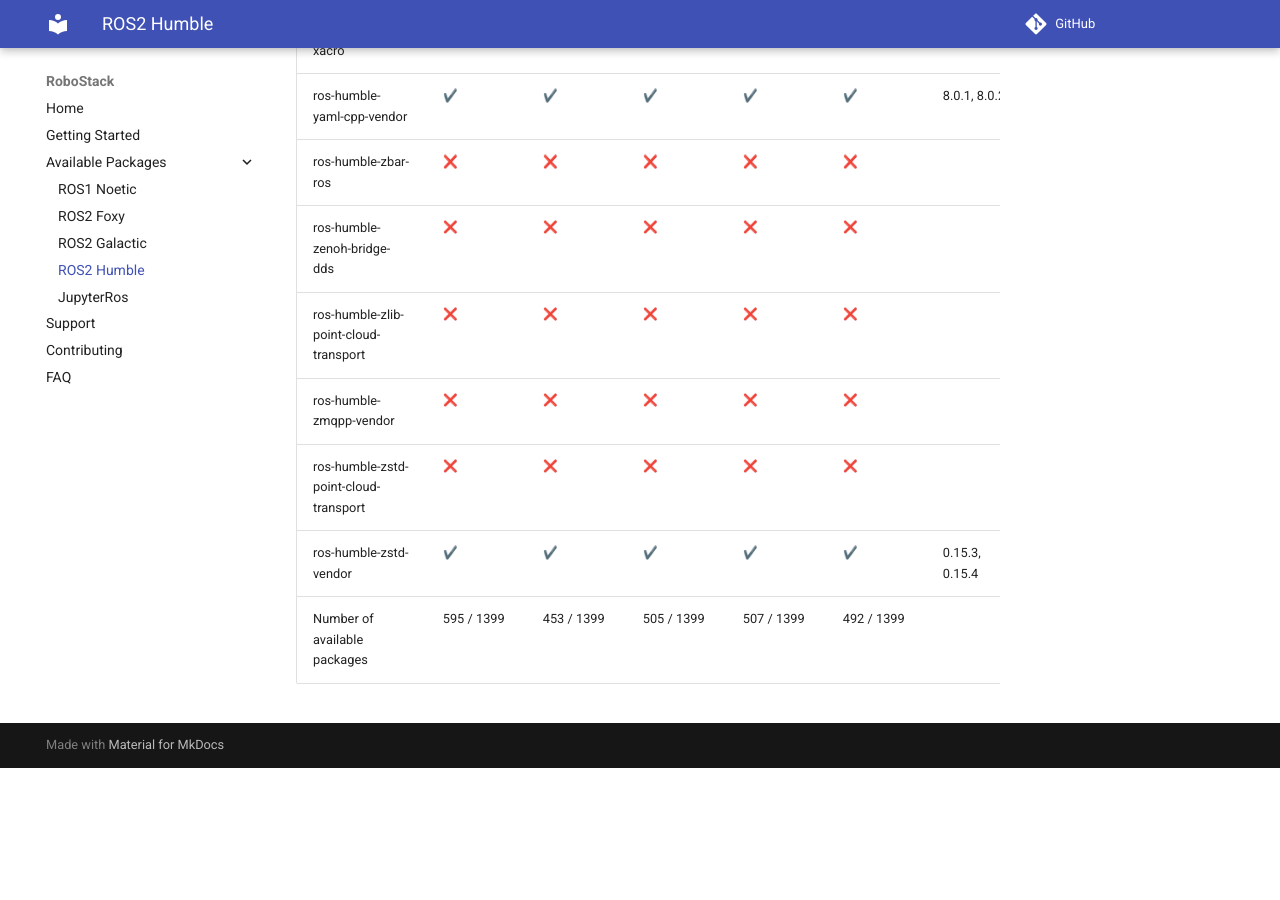
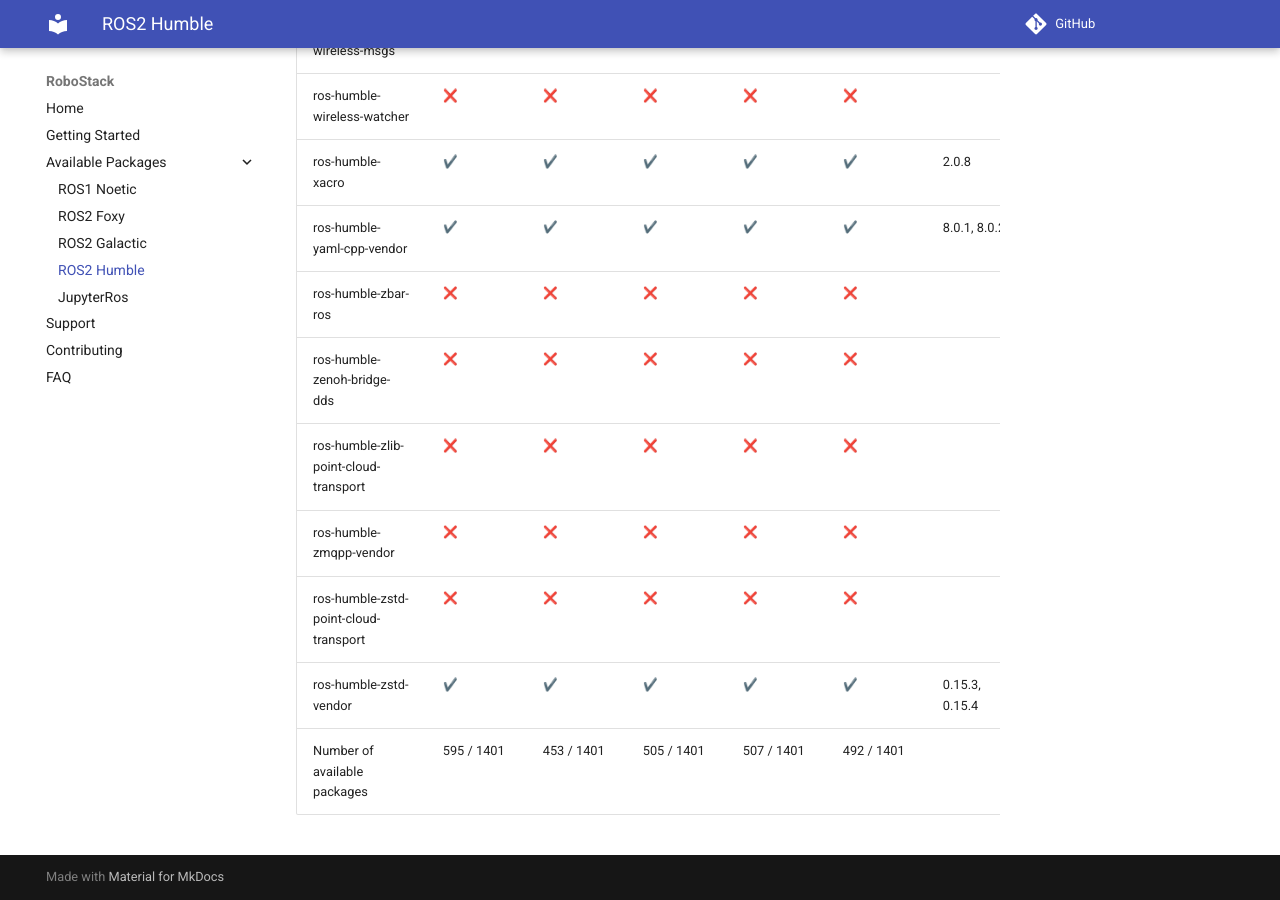
Before and after one commit to RoboStack/robostack.github.io, an MkDocs documentation site: the page built from docs/humble.md, in a window 1280 px wide and 900 px high, scrolled down 105957 px. Built offline with MkDocs 1.6.1 and Material for MkDocs 9.7.7, drawn with Linux system fonts in a browser that asks for light colours; emoji names are drawn with the system emoji font; comment, search, counter and statistics services are not loaded; before the commit the page ends 106725 px from its top, so only the background shows below that; some of the changed text lies outside the part shown.

Commit message:
Update tables

```diff
--- a/docs/humble.md
+++ b/docs/humble.md
@@ -1399,4 +1401,4 @@
 | ros-humble-zmqpp-vendor | :x: { data-sort='0' } | :x: { data-sort='0' } | :x: { data-sort='0' } | :x: { data-sort='0' } | :x: { data-sort='0' } |   |
 | ros-humble-zstd-point-cloud-transport | :x: { data-sort='0' } | :x: { data-sort='0' } | :x: { data-sort='0' } | :x: { data-sort='0' } | :x: { data-sort='0' } |   |
 | ros-humble-zstd-vendor | :heavy_check_mark: { data-sort='1' } | :heavy_check_mark: { data-sort='1' } | :heavy_check_mark: { data-sort='1' } | :heavy_check_mark: { data-sort='1' } | :heavy_check_mark: { data-sort='1' } | 0.15.3, 0.15.4  |
-| Number of available packages |  595 / 1399 | 453 / 1399 | 505 / 1399 | 507 / 1399 | 492 / 1399 |
+| Number of available packages |  595 / 1401 | 453 / 1401 | 505 / 1401 | 507 / 1401 | 492 / 1401 |
```
Also changed, not shown: other parts of docs/humble.md (+2 -0 lines).
